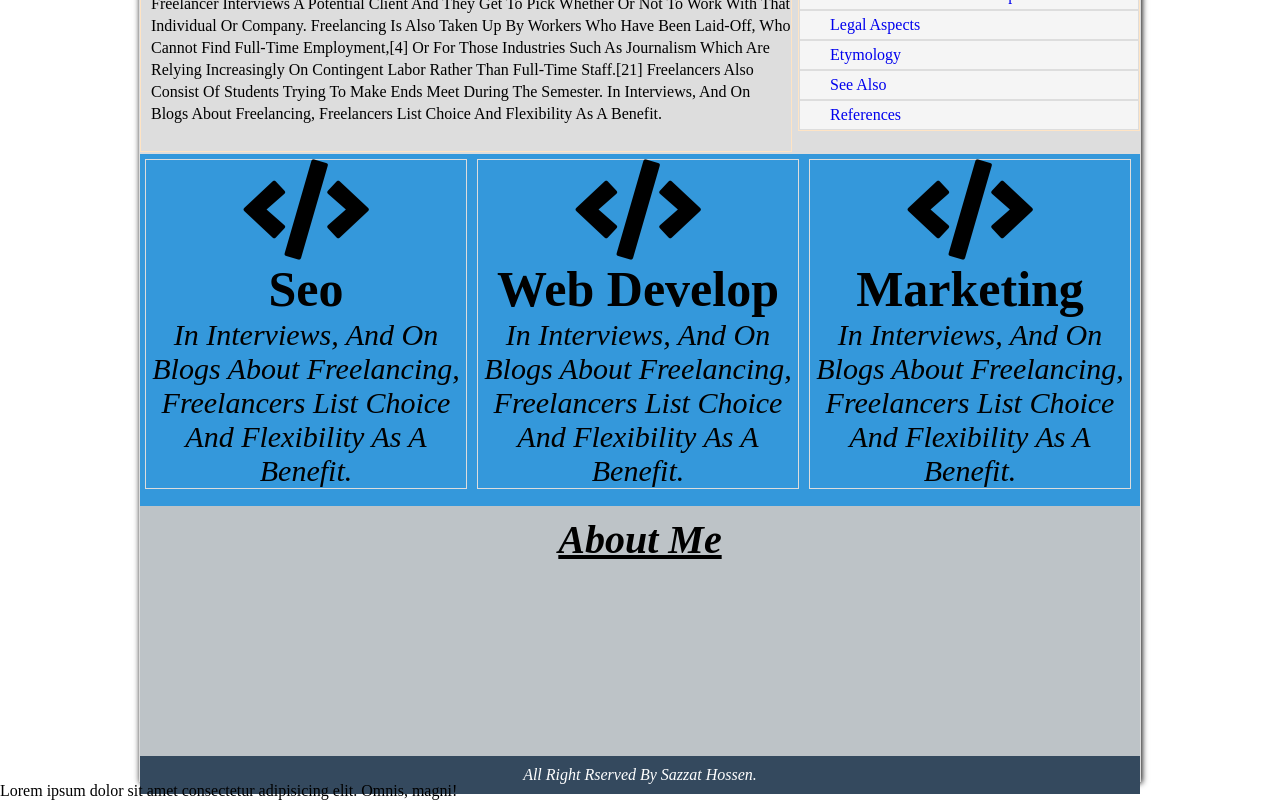
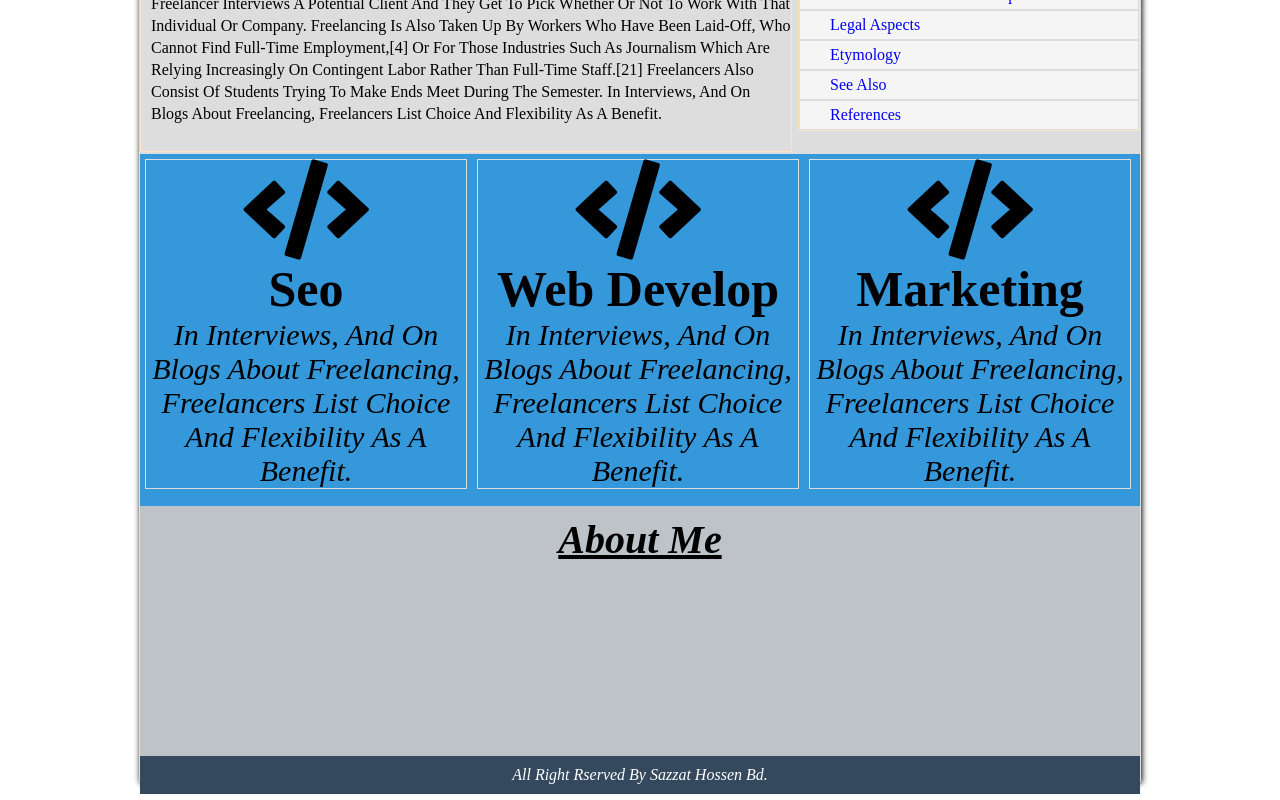
Before and after one commit to mdsazzathossenbd/web, a plain HTML site: page index.html in a window 1280 px wide. Shown: the part 578-1378 px from the top of the page. Drawn offline with Linux system fonts and the light colour scheme.

Commit message:
Update index.html

```diff
--- a/index.html
+++ b/index.html
@@ -118,13 +118,12 @@
        <h2>about me</h2>
     </div>
 <div class="footer">
-    <P>All Right Rserved By Sazzat hossen.</P>
+    <P>All Right Rserved By Sazzat hossen bd.</P>
 </div>
 
 
 </div>
 
-<p>Lorem ipsum dolor sit amet consectetur adipisicing elit. Omnis, magni!</p>
 
 </body>
 </html>
```
